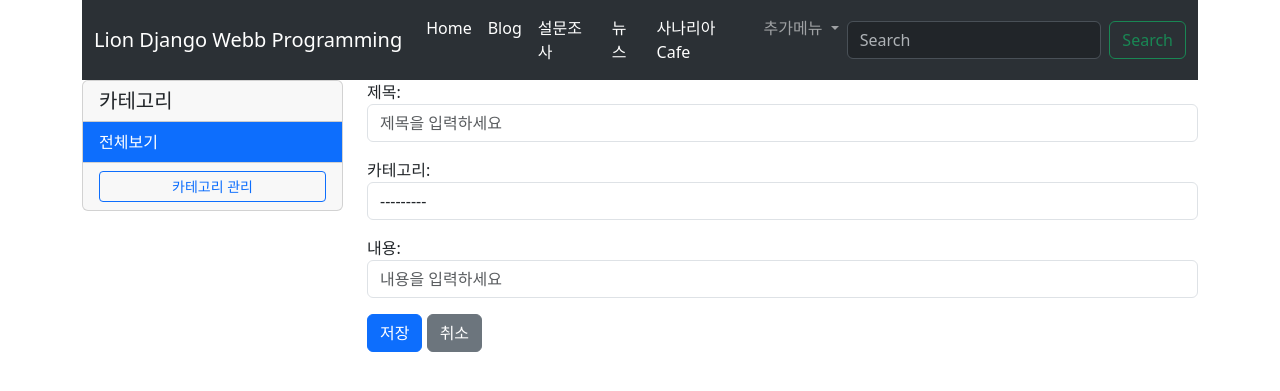
After one commit to lshmbc52/Django_tutorial_3_lionsnow, a Django app: page /blog/post/write/ in a window 1280 px wide. The commit adds this page. Shown: the top 391 px of the page. Run offline with Django 5.2, Linux system fonts and the light colour scheme; data that the repository does not hold is empty.

Commit message:
post write 기능 구현. 사용자의 경험을 증가시키기 위해서 redirect를 전체 리스트가 아니고, 새로 작성된 포스트의 디테일 화면이 나오도록 설정함

```diff
--- a/blog/models.py
+++ b/blog/models.py
@@ -19,7 +19,7 @@ class Category(models.Model):
 class Post(models.Model):
     title = models.CharField(max_length=200, verbose_name='제목')
     content = models.TextField(verbose_name='내용')
-    category = models.ForeignKey(Category, on_delete=models.CASCADE, verbose_name='카테고리')
+    category = models.ForeignKey(Category, on_delete=models.CASCADE, verbose_name='카테고리') ## Category 와 연결점
     create_at = models.DateTimeField(auto_now_add=True, verbose_name='작성일')
 
     def __str__(self) -> str:
--- a/blog/templates/blog/index.html
+++ b/blog/templates/blog/index.html
@@ -12,7 +12,7 @@
                 전체 게시글
             {% endif %}
         </h5>
-        <a href="#" class="btn btn-primary btn-sm">글쓰기</a>
+        <a href="{% url 'blog:post_write' %}" class="btn btn-primary btn-sm">글쓰기</a>
     </div>
     <div class="card-body">
         {% if posts %}
--- /dev/null
+++ b/blog/templates/blog/post_form.html
@@ -0,0 +1,9 @@
+{% extends 'blog/blog_base.html' %}
+{% block blog_content %}
+    <form action="" method="post">
+        {% csrf_token %}
+        {{form.as_p}}
+        <button type="submit" class="btn btn-primary">저장</button>
+        <a href="{% url 'blog:category_list' %}" class="btn btn-secondary">취소</a>
+    </form>
+{% endblock %}
--- a/blog/urls.py
+++ b/blog/urls.py
@@ -12,7 +12,7 @@ urlpatterns = [
     # # 게시글 관련 URL
     path("", views.index, name='index'), # 전체 포스트의 나열, 리스트 표시, 카테고리에 상관없이 시간순 내림차순 -> 카테고리로 나열화면으로 가는 링크 추가
     path('post/<int:post_id>', views.post_detail, name='post_detail'), # 한 포스트에 대한 세부내용(블로그 내용 표시)
-    # path('post/write/', views.post_write, name='post_write'), # 포스트 생성
+    path('post/write/', views.post_write, name='post_write'), # 포스트 생성
     # path('post/<int:post_id>/edit/', views.post_edit, name='post_edit'), # 포스트 편집(update)
     # path('post/<int:post_id>/delete', views.post_delete, name='post_delete'), # 포스트 삭제
 ]
--- a/blog/views.py
+++ b/blog/views.py
@@ -24,7 +24,6 @@ def category_add(request):
             form.save()
             return redirect('blog:category_list')
 
-        pass
     elif request.method == "GET": # form 입력하는 페이지는 표시
         form = CategoryForm()
     return render(request, 'blog/category_form.html', context={'form':form})
@@ -44,3 +43,20 @@ def category_post_list(request, category_id):
     posts = Post.objects.filter(category=category)
     context = {'posts':posts, 'category':category, 'categories':categories}
     return render(request, 'blog/index.html', context)
+
+def post_write(request):
+    # post 작성
+    # 이전에 했던 question, **choice** 어떤것과 유사한가?
+    # form 이용
+    if request.method == 'GET':
+        form = PostForm()
+        context={'form':form}
+        return render(request=request, template_name='blog/post_form.html',context=context)
+    # elif request.method=='POST':
+    #     pass
+    else:
+        form = PostForm(request.POST)
+        if form.is_valid():
+            post = form.save() # 내가 저장한 내용이 잘 보이는지 확인하고 싶습니다.
+            return redirect('blog:post_detail', post_id=post.id)
+            # return redirect('blog:index')
```
